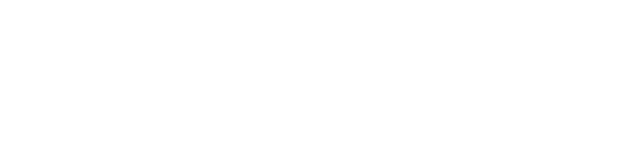
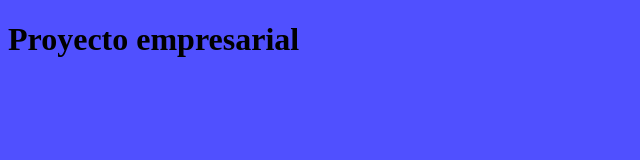
Before and after one commit to gavyaiquipa/CursoGit, a plain HTML site: page index.html in a window 1280 px wide. Shown: the whole page, without its empty margins (0-640 px from the left). Drawn offline with Linux system fonts and the light colour scheme.

```diff
--- /dev/null
+++ b/css/estilos.css
@@ -0,0 +1,3 @@
+body{
+background-color: rgba(0, 0, 255, 0.685);
+}
--- a/index.html
+++ b/index.html
@@ -3,9 +3,12 @@
 <head>
     <meta charset="UTF-8">
     <meta name="viewport" content="width=device-width, initial-scale=1.0">
-    <title>Document</title>
+    <title>Documento sin titulo</title>
+    <link rel="stylesheet" href="css/estilos.css" rel="stylesheet" type="text/css">
+
 </head>
 <body>
+    <h1>Proyecto empresarial</h1>
 
 </body>
 </html>
```
Also changed, not shown: js/javascript.js (added).
